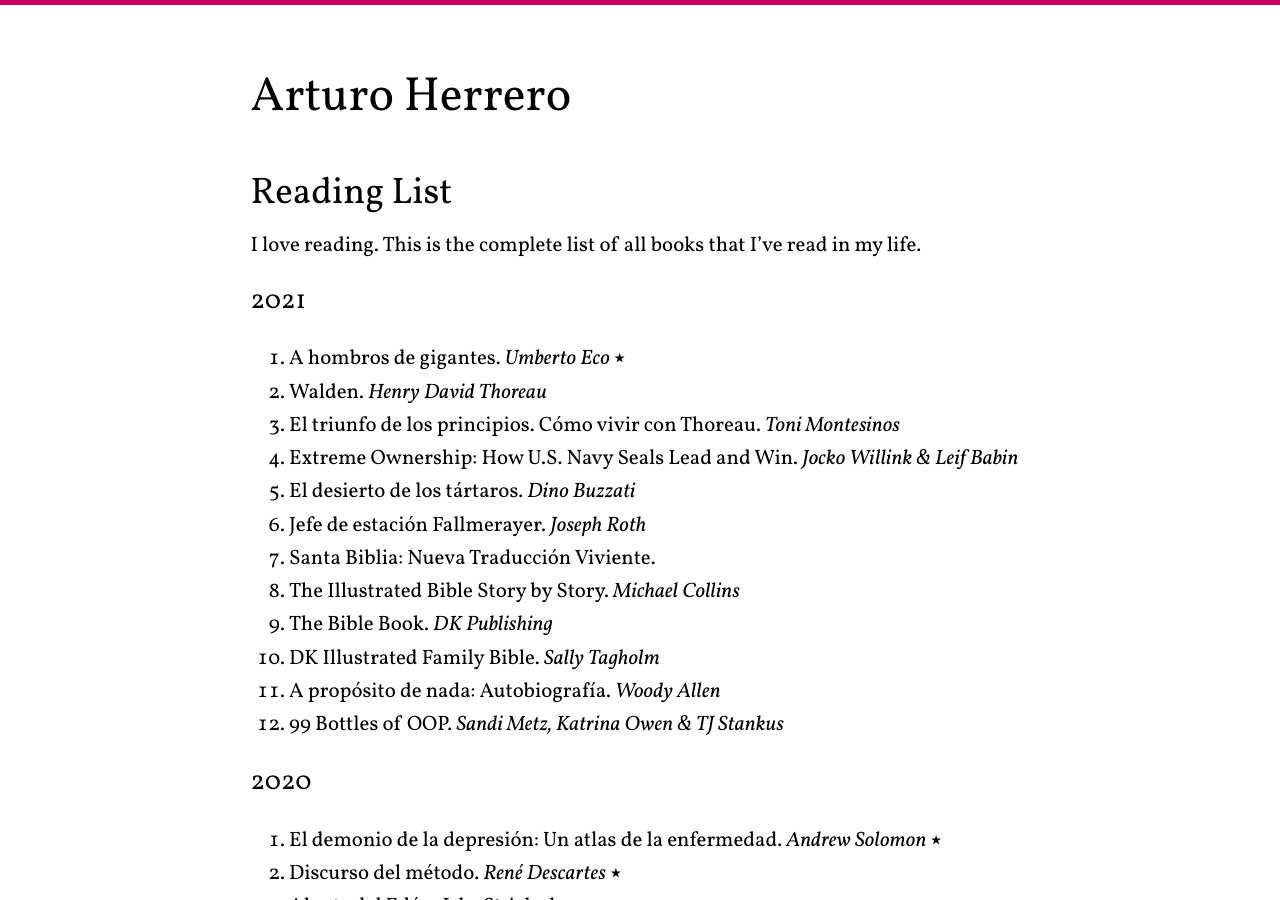
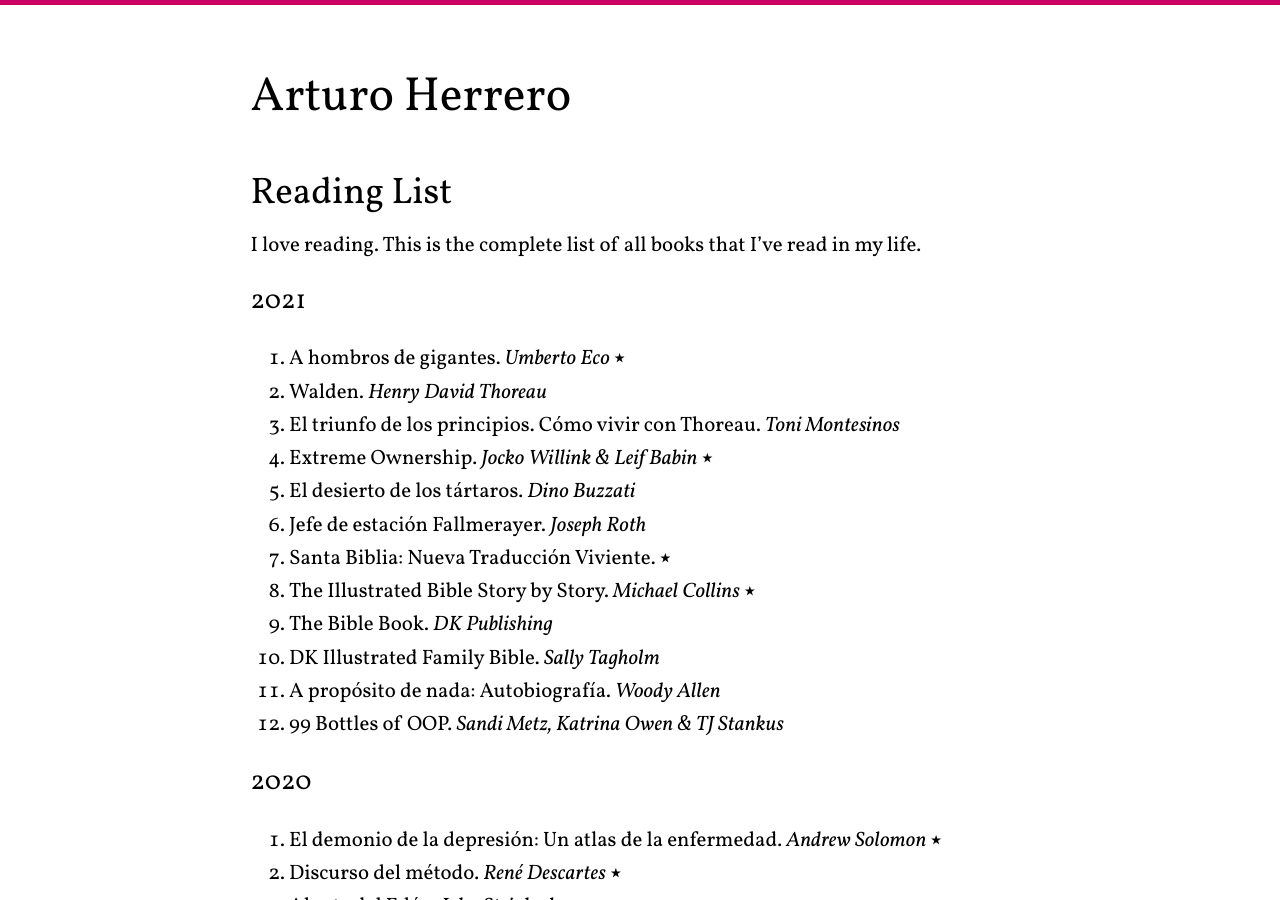
Before and after one commit to arturoherrero/arturoherrero.com, a Jekyll site: the page built from pages/books.md, in a window 1280 px wide and 900 px high. Built offline with Jekyll 4.4.1, drawn with Linux system fonts in a browser that asks for light colours.

Commit message:
Update lists

```diff
--- a/pages/books.md
+++ b/pages/books.md
@@ -13,11 +13,11 @@
 1. A hombros de gigantes. *Umberto Eco* ⭑
 2. Walden. *Henry David Thoreau*
 3. El triunfo de los principios. Cómo vivir con Thoreau. *Toni Montesinos*
-4. Extreme Ownership: How U.S. Navy Seals Lead and Win. *Jocko Willink & Leif Babin*
+4. Extreme Ownership. *Jocko Willink & Leif Babin* ⭑
 5. El desierto de los tártaros. *Dino Buzzati*
 6. Jefe de estación Fallmerayer. *Joseph Roth*
-7. Santa Biblia: Nueva Traducción Viviente.
-8. The Illustrated Bible Story by Story. *Michael Collins*
+7. Santa Biblia: Nueva Traducción Viviente. ⭑
+8. The Illustrated Bible Story by Story. *Michael Collins* ⭑
 9. The Bible Book. *DK Publishing*
 10. DK Illustrated Family Bible. *Sally Tagholm*
 11. A propósito de nada: Autobiografía. *Woody Allen*
```
Also changed, not shown: pages/games.md (+1 -0 lines).
